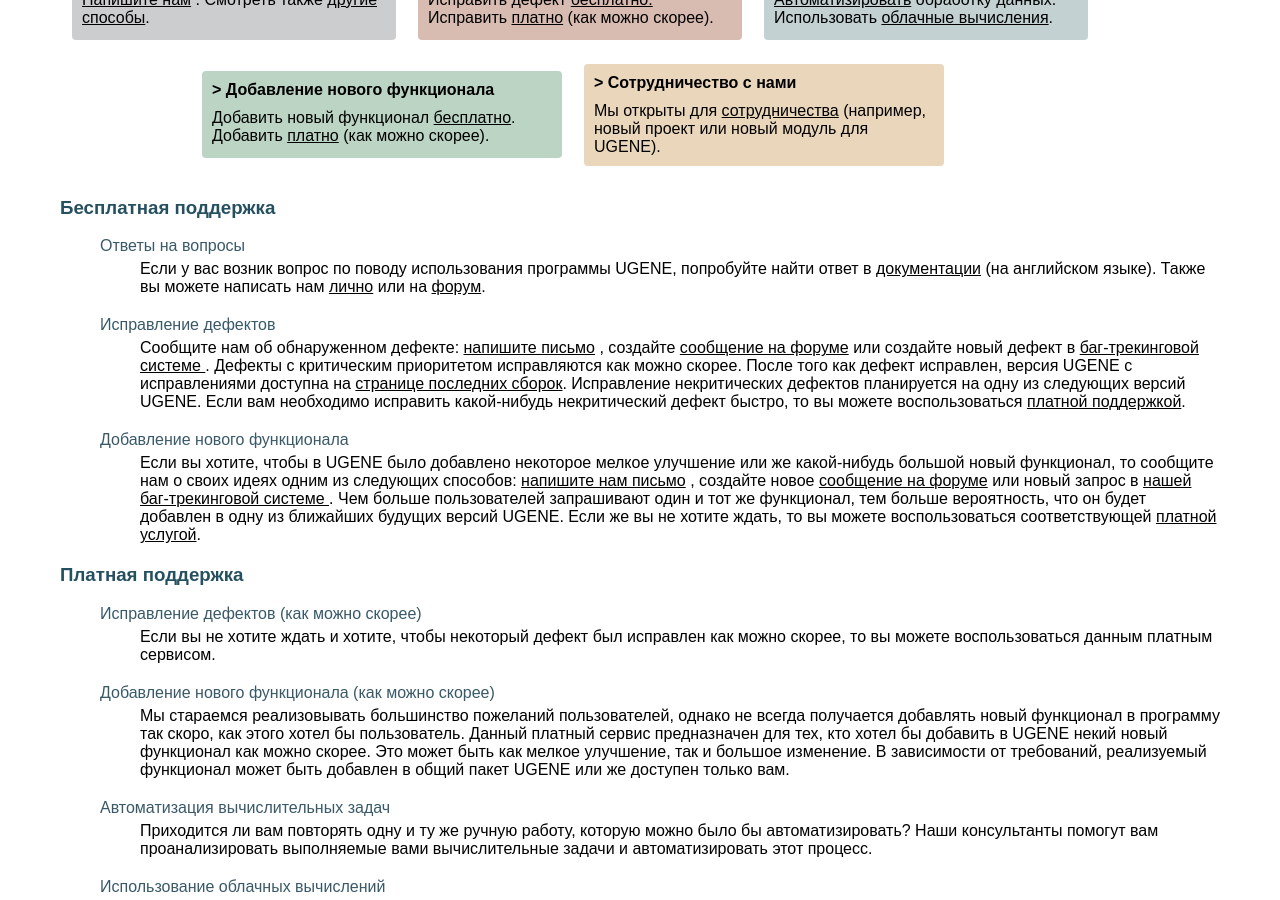
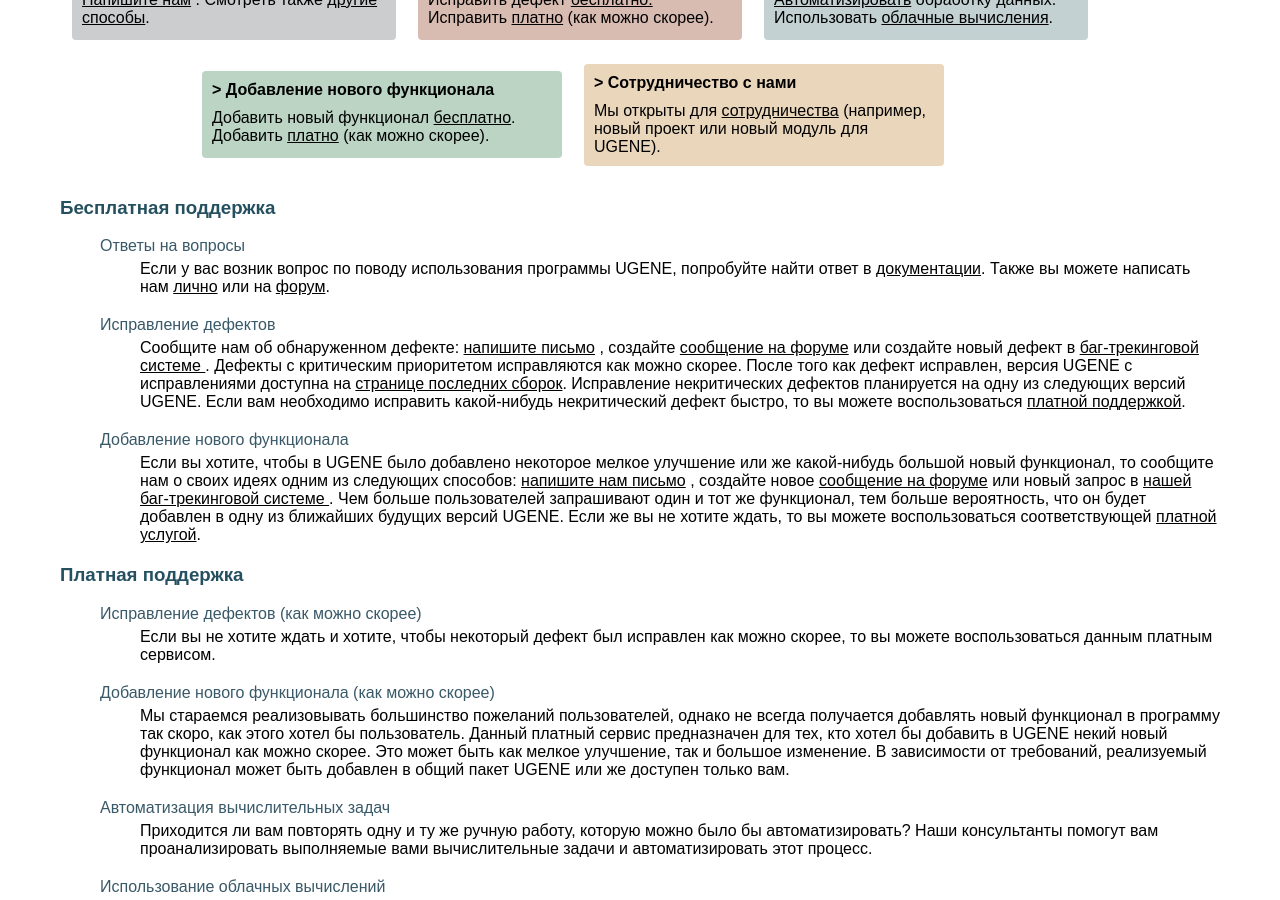
Before and after one commit to ugeneunipro/ugeneunipro.github.io, a Jekyll site: the page built from docs/ru/support.html, in a window 1280 px wide and 900 px high, scrolled down 339 px. Built offline with Jekyll 4.4.1, drawn with Linux system fonts in a browser that asks for light colours.

Commit message:
#30 Fix text for the docs link

```diff
--- a/docs/ru/support.html
+++ b/docs/ru/support.html
@@ -87,8 +87,7 @@
             </div>
             <div class="question_block_body">
                 Если у вас возник вопрос по поводу использования программы UGENE, попробуйте найти ответ в <a
-                    href="/ru/documentation.html">документации</a>
-                (на английском языке). Также вы можете написать нам
+                    href="/ru/documentation.html">документации</a>. Также вы можете написать нам
                 <script>show_email_link('лично');</script>
                 или на <a href="http://ugene.unipro.ru/forum/">форум</a>.
             </div>
```
